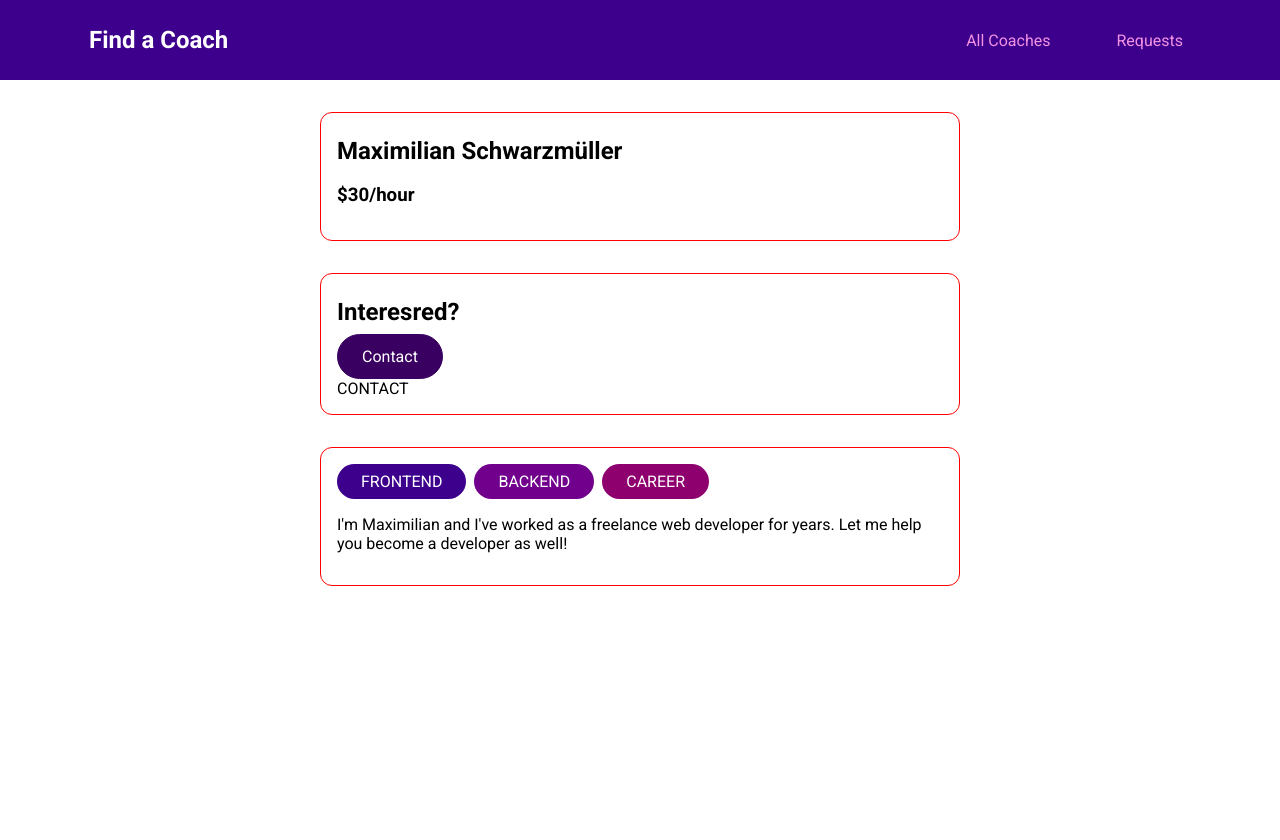
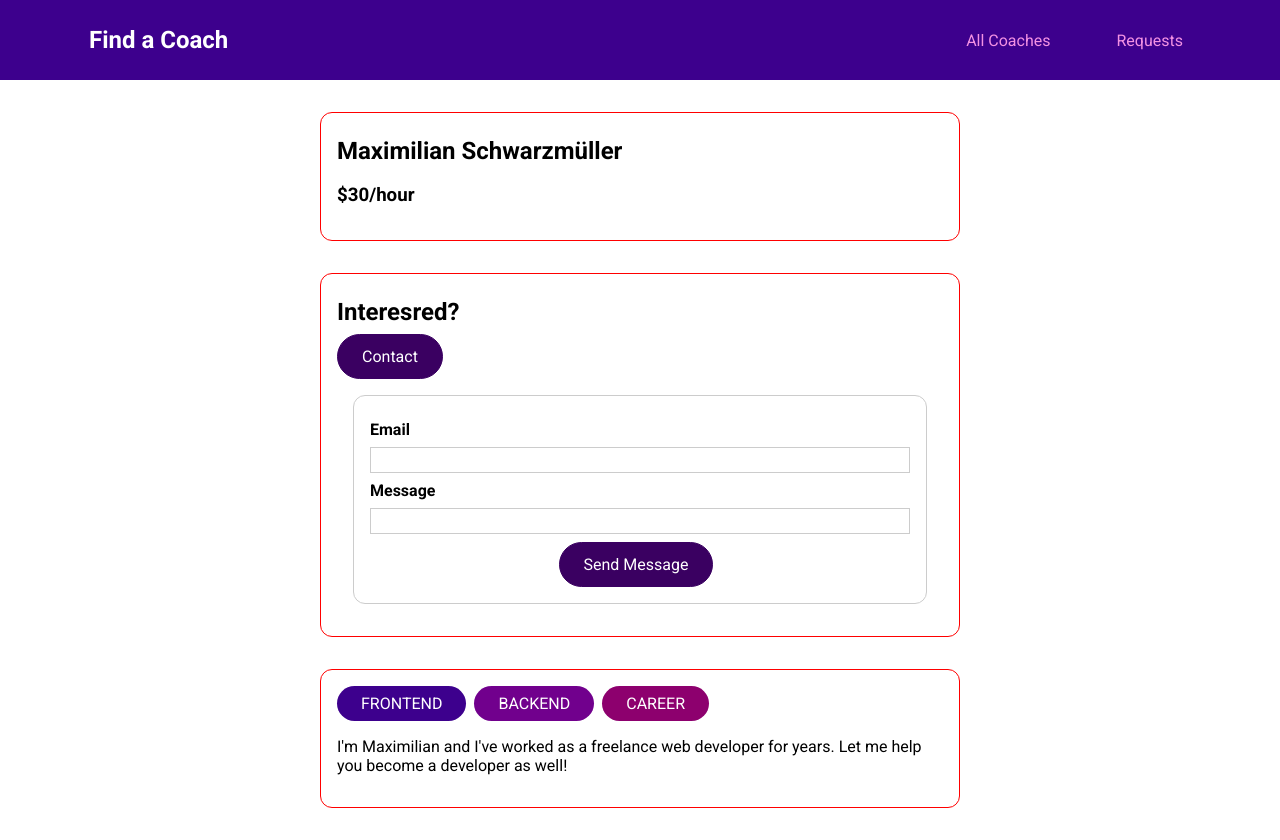
Before and after one commit to Piotrko64/find-coach-firstVueProject, a Vue app: page /coaches/c1/contact in a window 1280 px wide. Before the commit the page ends 800 px from the top, so only its background shows below. Built offline with nearby package versions, Linux system fonts and the light colour scheme.

Commit message:
create form to ad coach

```diff
--- a/src/components/coaches/CoachForm.vue
+++ b/src/components/coaches/CoachForm.vue
@@ -1,35 +1,52 @@
 <template>
   <form @submit.prevent="submitForm">
-    <div class="form-control">
+    <div class="form-control" :class="{ invalid: !firstName.isValid }">
       <label for="firstName">First Name </label>
-      <input type="text" id="firstname" v-model.trim="firstName" />
+      <input type="text" id="firstname" v-model.trim="firstName.val" />
+    </div>
+    <div :class="{ invalid: !lastName.isValid }">
       <label for="lastName">Last Name </label>
-      <input type="text" id="lastName" v-model.trim="lastName" />
+      <input type="text" id="lastName" v-model.trim="lastName.val" />
+    </div>
+    <div :class="{ invalid: !description.isValid }">
       <label for="description">Description </label>
-      <textarea id="description" rows="5" v-model.trim="description"></textarea>
+      <textarea
+        id="description"
+        rows="5"
+        v-model.trim="description.val"
+      ></textarea>
+    </div>
+    <div :class="{ invalid: !rate.isValid }">
       <label for="rate">Hourly Rate </label>
-      <input id="rate" type="number" v-model.number="rate" />
-      <div class="form-control">
+      <input id="rate" type="number" v-model.number="rate.val" />
+    </div>
+    <div class="form-control" :class="{ invalid: !areas.isValid }">
       <h3>Areas of Expertise</h3>
       <div>
         <input
           type="checkbox"
           id="frontend"
           value="frontend"
-            v-model="areas"
+          v-model="areas.val"
         />
         <label for="frontend">Frontend Developer</label>
       </div>
       <div>
-          <input type="checkbox" id="backend" value="backend" v-model="areas" />
+        <input
+          type="checkbox"
+          id="backend"
+          value="backend"
+          v-model="areas.val"
+        />
         <label for="backend">Backend Developer</label>
       </div>
       <div>
-          <input type="checkbox" id="career" value="career" v-model="areas" />
+        <input type="checkbox" id="career" value="career" v-model="areas.val" />
         <label for="career">Career</label>
       </div>
     </div>
-    </div>
+
+    <p v-if="!formIsValid">Please fix errors!!!</p>
     <base-button>Register</base-button>
   </form>
 </template>
@@ -38,21 +55,52 @@ export default {
   emits: ['save-data'],
   data() {
     return {
-      firstName: '',
-      lastName: '',
-      description: '',
-      rate: null,
-      areas: [],
+      firstName: { val: '', isValid: true },
+      lastName: { val: '', isValid: true },
+      description: { val: '', isValid: true },
+      rate: { val: 0, isValid: true },
+      areas: { val: [], isValid: true },
+      formIsValid: true,
     };
   },
   methods: {
+    validateForm() {
+      this.formIsValid = true;
+      const arrayInputValue = [
+        this.firstName,
+        this.lastName,
+        this.description,
+        this.rate,
+      ];
+      console.log(this.firstName);
+      arrayInputValue.forEach((input) => {
+        input.isValid = true;
+        if (input.val === '') {
+          input.isValid = false;
+          this.formIsValid = false;
+        }
+      });
+      if (this.rate.val === 0) {
+        this.rate.isValid = false;
+        this.formIsValid = false;
+      }
+
+      if (this.areas.val.length === 0) {
+        this.areas.isValid = false;
+        this.formIsValid = false;
+      }
+    },
     submitForm() {
+      this.validateForm();
+      if (!this.formIsValid) {
+        return;
+      }
       const formData = {
-        first: this.firstName,
-        last: this.lastName,
-        desc: this.description,
-        rate: this.rate,
-        areas: this.areas,
+        first: this.firstName.val,
+        last: this.lastName.val,
+        desc: this.description.val,
+        rate: this.rate.val,
+        areas: this.areas.val,
       };
       this.$emit('save-data', formData);
     },
--- a/src/pages/coaches/CoachesList.vue
+++ b/src/pages/coaches/CoachesList.vue
@@ -5,7 +5,9 @@
     <base-card>
       <div class="controls">
         <base-button mode="outline">REFRESH</base-button>
-        <base-button link to="/register">REGISTER AS COACH</base-button>
+        <base-button v-if="!isCoach" link to="/register"
+          >REGISTER AS COACH</base-button
+        >
       </div>
 
       <ul v-if="hasCoaches">
@@ -58,6 +60,11 @@ export default {
         return false;
       });
     },
+
+    isCoach() {
+      return this.$store.getters['coaches/isCoach'];
+    },
+
     hasCoaches() {
       return this.$store.getters['coaches/hasCoaches'];
     },
--- a/src/pages/requests/ContactCoach.vue
+++ b/src/pages/requests/ContactCoach.vue
@@ -1,5 +1,61 @@
-<template>CONTACT</template>
+<template>
+  <form>
+    <div class="form-control">
+      <label for="email">Email</label>
+      <input type="email" id="email" />
+    </div>
+    <div class="form-control">
+      <label for="message">Message</label>
+      <input type="message" id="message" />
+    </div>
+    <div class="actions">
+      <base-button> Send Message</base-button>
+    </div>
+  </form>
+</template>
 <script>
 export default {};
 </script>
-<style></style>
+<style scoped>
+form {
+  margin: 1rem;
+  border: 1px solid #ccc;
+  border-radius: 12px;
+  padding: 1rem;
+}
+
+.form-control {
+  margin: 0.5rem 0;
+}
+
+label {
+  font-weight: bold;
+  margin-bottom: 0.5rem;
+  display: block;
+}
+
+input,
+textarea {
+  display: block;
+  width: 100%;
+  font: inherit;
+  border: 1px solid #ccc;
+  padding: 0.15rem;
+}
+
+input:focus,
+textarea:focus {
+  border-color: #3d008d;
+  background-color: #faf6ff;
+  outline: none;
+}
+
+.errors {
+  font-weight: bold;
+  color: red;
+}
+
+.actions {
+  text-align: center;
+}
+</style>
--- a/src/store/index.js
+++ b/src/store/index.js
@@ -6,4 +6,14 @@ export const store = createStore({
   modules: {
     coaches: coachesModule,
   },
+  state() {
+    return {
+      userId: 'c3',
+    };
+  },
+  getters: {
+    userId(state) {
+      return state.userId;
+    },
+  },
 });
--- a/src/store/modules/coaches/actions.js
+++ b/src/store/modules/coaches/actions.js
@@ -1,7 +1,7 @@
 export default {
   registerCoach(context, data) {
     const coachData = {
-      id: new Date().getMilliseconds().toString(),
+      id: context.rootGetters.userId,
       firstName: data.first,
       lastName: data.last,
       description: data.desc,
--- a/src/store/modules/coaches/getters.js
+++ b/src/store/modules/coaches/getters.js
@@ -5,4 +5,9 @@ export default {
   hasCoaches(state) {
     return !!state.coaches.length;
   },
+  isCoach(_state, getters, _rootState, rootGetters) {
+    const coaches = getters.coaches;
+    const userId = rootGetters.userId;
+    return coaches.some((coach) => coach.id === userId);
+  },
 };
--- a/src/store/modules/coaches/index.js
+++ b/src/store/modules/coaches/index.js
@@ -5,6 +5,7 @@ export default {
   namespaced: true,
   state() {
     return {
+      userIsCoach: false,
       coaches: [
         {
           id: 'c1',
```
Lines whose indentation alone changed are shown as unchanged.
